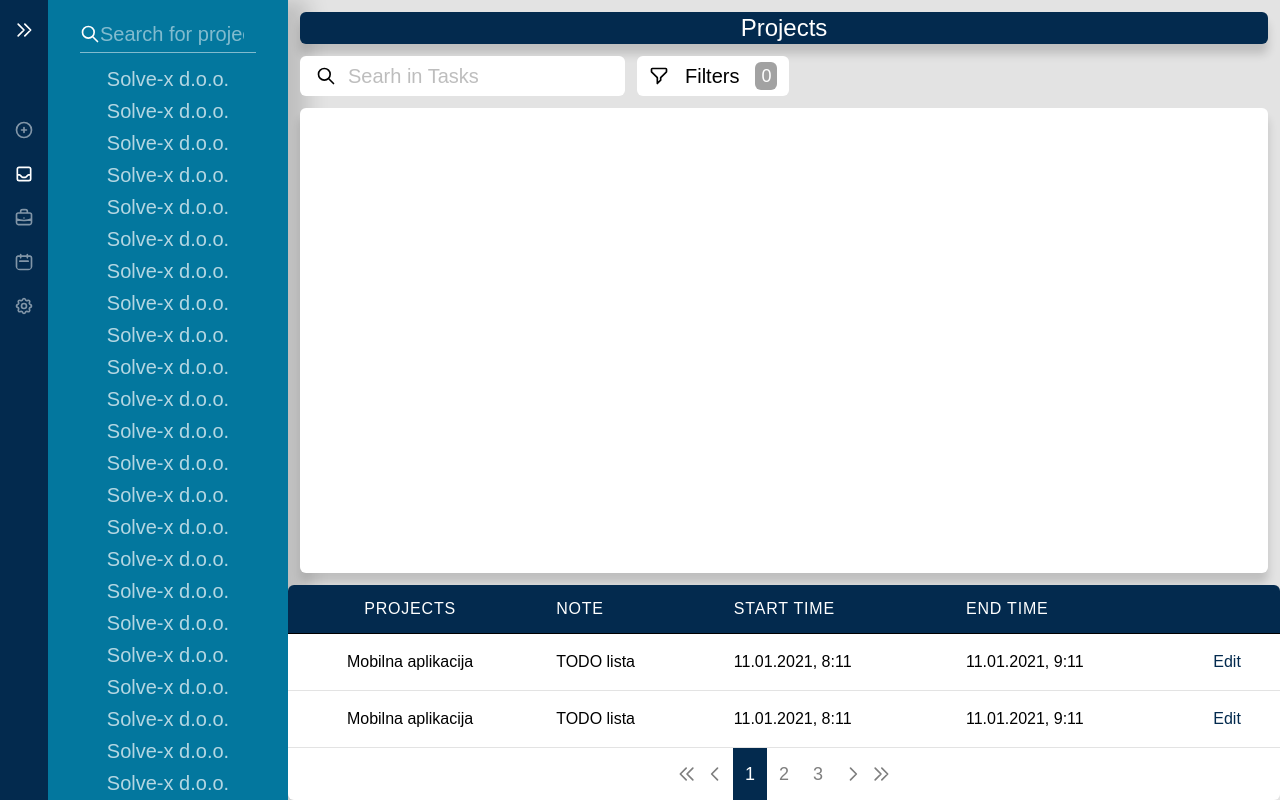
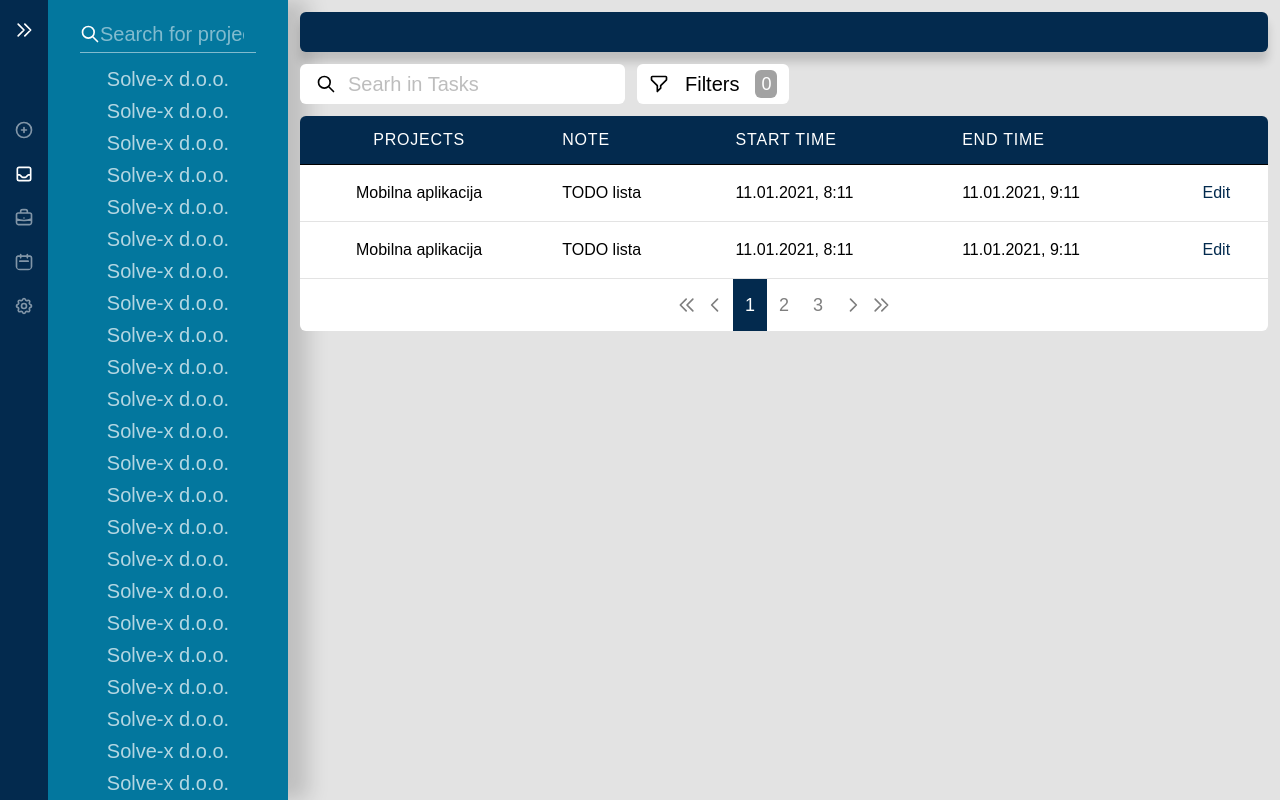
Before and after one commit to BrackoGregor/timetracker_praksa, a Vue app in the folder web/: page /projects in a window 1280 px wide. Built offline with nearby package versions, Linux system fonts and the light colour scheme.

Commit message:
fix header

```diff
--- a/web/src/components/HeaderTable.vue
+++ b/web/src/components/HeaderTable.vue
@@ -2,17 +2,28 @@
   <div
     class="flex bg-blue h-12 items-center justify-center mx-3 my-3 rounded-md shadow-headerTable"
   >
-    <h1 class="font-customFont font-medium text-white text-2xl">
-      {{ currentRouteName }}
+    <h1
+      v-if="currentRouteName == 'Add'"
+      class="font-customFont font-medium text-white text-2xl"
+    >
+      {{ currentDate }}
     </h1>
   </div>
 </template>
 
 <script>
 export default {
+  data() {
+    return {};
+  },
   computed: {
     currentRouteName() {
       return this.$route.name.trim();
+    },
+    currentDate() {
+      const current = new Date();
+      const date = current.toDateString();
+      return date;
     },
   },
 };
--- a/web/src/views/Projects.vue
+++ b/web/src/views/Projects.vue
@@ -7,10 +7,9 @@
         <SearchField></SearchField>
         <Filter></Filter>
       </div>
-      <div
-        class="flex bg-white h-full items-center justify-center mx-3 mb-3 mt-3 rounded-md shadow-headerTable"
-      ></div>
-      <ClientTable></ClientTable>
+      <div class="flex h-full justify-center mx-3 mb-3 mt-3">
+        <ClientTable></ClientTable>
+      </div>
     </div>
   </div>
 </template>
```
Also changed, not shown: 1 other file (tests, documents, lock files or other folders).
